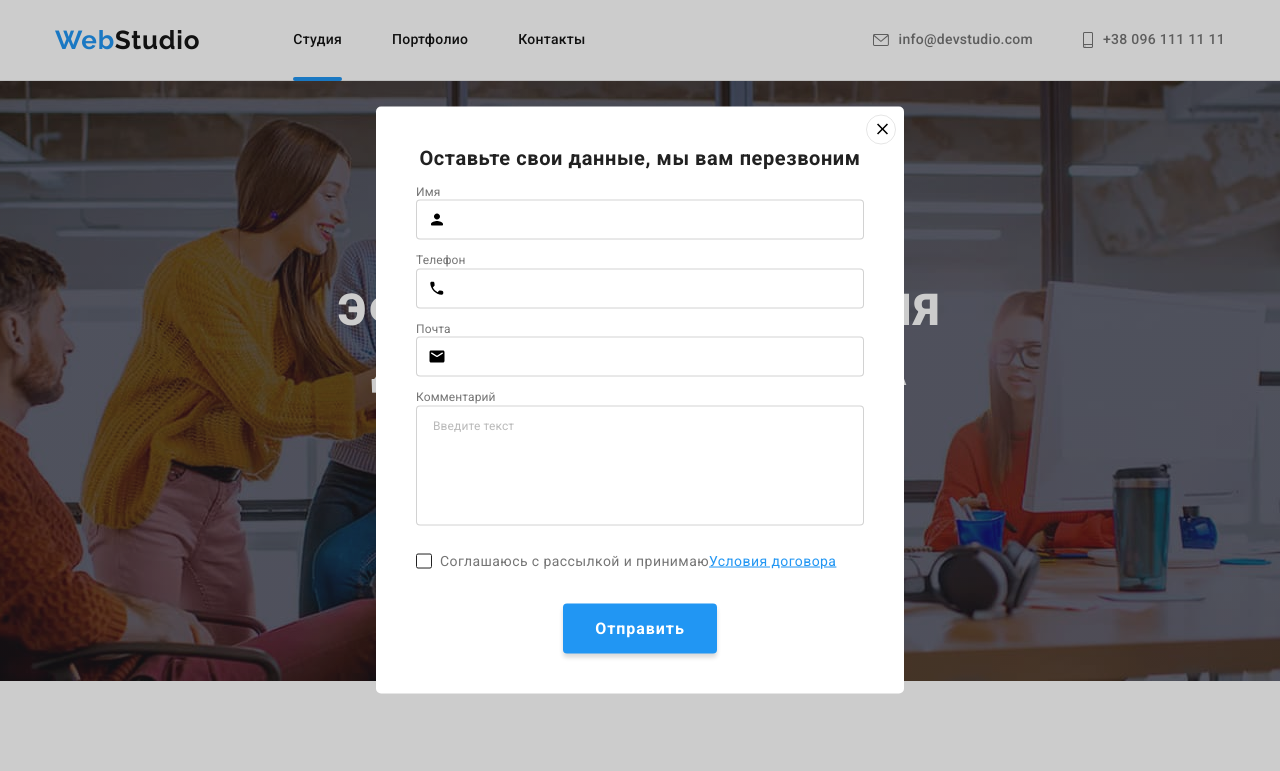
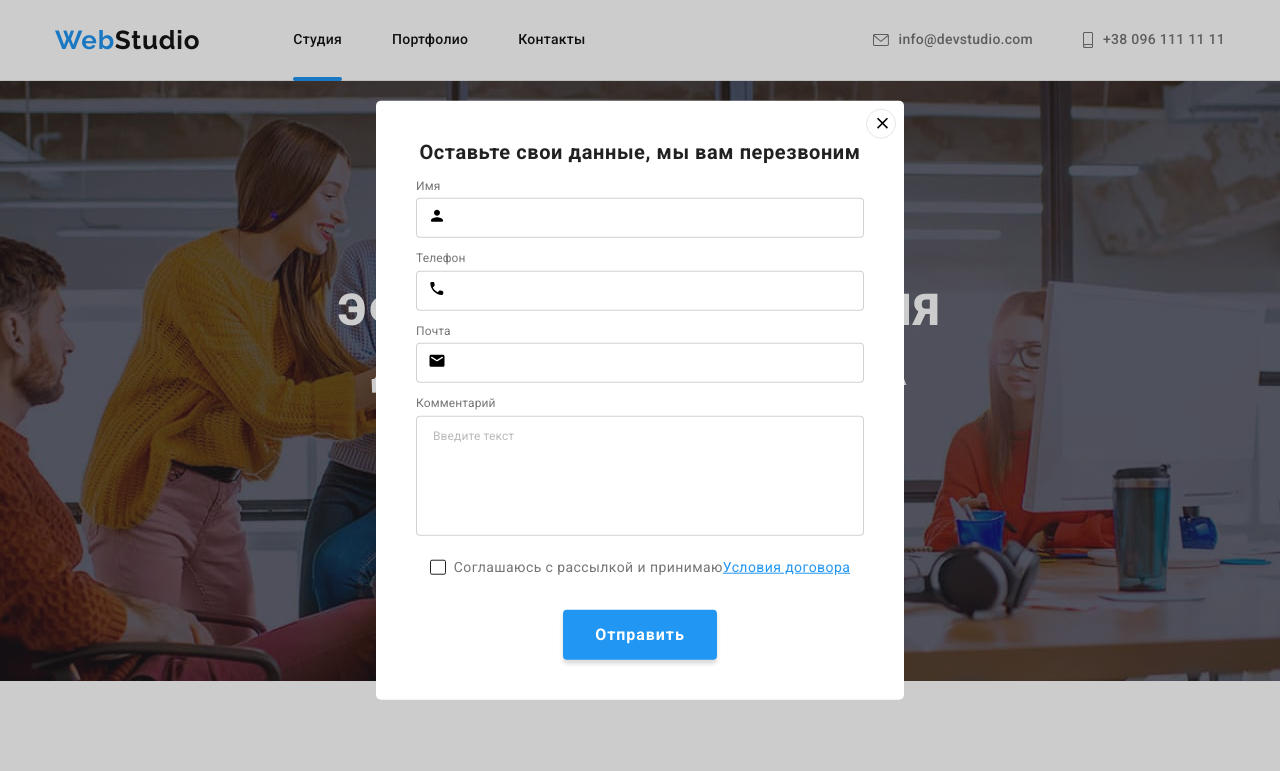
Before and after one commit to donvladon2310/goit-markup-hw-06, a plain HTML site: page index.html in a window 1280 px wide. Both pictures are taken after a click on the button "Заказать услугу". Shown: the top 771 px of the page. Drawn offline with nearby package versions, Linux system fonts and the light colour scheme.

Commit message:
hww6 finn

```diff
--- a/css/styles.css
+++ b/css/styles.css
@@ -448,6 +448,9 @@ background: #2F303A;
 padding-bottom: 60px;
 padding-top: 60px;
 }
+.footer-nav-soc{
+    flex-grow: 1;
+}
 .logo-footer {
 font-family: 'Raleway';
 font-style: normal;
@@ -572,7 +575,6 @@ margin-bottom: 20px;
 .footer-wrap{
     display: flex;
     align-items: center;
-
 }
 .footer-input{
     width: 358px;
@@ -783,7 +785,12 @@ overflow: auto;
     border-radius: 5px;
     padding: 40px;
 }
-
+.modal-field{
+    margin-bottom: 10px;
+}
+.modal-field-coment{
+    margin-bottom: 20px;
+}
 .modal-titel{
     font-weight: 700;
     font-size: 20px;
@@ -798,6 +805,7 @@ overflow: auto;
     height: 40px;
     border: 1px solid rgba(33, 33, 33, 0.2);
     border-radius: 4px;
+    margin-top: 4px;
     padding-left: 42px;
     outline: transparent;
     transition: border 250ms cubic-bezier(0.4, 0, 0.2, 1);
@@ -811,7 +819,7 @@ overflow: auto;
 }
 .input-wrap{
     position: relative;
-    margin-bottom: 10px;
+
    }
 
    .input-icon{
@@ -827,17 +835,17 @@ overflow: auto;
     line-height: 1.17;
     letter-spacing: 0.01em;
     color: var(--primary-grey-color);
-    margin-bottom: 4px;
 }
 
 .modal-coment{
+    display: block;
     width: 100%;
     height: 120px;
+    margin-top: 4px;
     border: 1px solid rgba(33, 33, 33, 0.2);
     border-radius: 4px;
     resize: none;
     padding: 12px 16px;
-    margin-bottom: 20px;
     outline: transparent;
     transition: border 250ms cubic-bezier(0.4, 0, 0.2, 1);
 }
@@ -900,6 +908,7 @@ overflow: auto;
    .check-text{
     display: flex;
     align-items: center;
+    justify-content: center;
     font-size: 14px;
     line-height: 1.71;
     letter-spacing: 0.03em;
--- a/index.html
+++ b/index.html
@@ -444,7 +444,7 @@
             </svg>
           </div>
          </div>
-         <div class="modal-field">
+         <div class="modal-field-coment">
           <label for="coment" class="label-name">Комментарий</label>
             <textarea name="coment" id="coment"
             placeholder="Введите текст"
@@ -457,7 +457,7 @@
          class="modal-checkbox visually-hidden"
          value="true"
          required>
-         <label for="polisy" class="check-text ">
+         <label for="polisy" class="check-text">
           <span>
             <svg class="check-icon" width="11" height="8">
               <use href="./img/symbol-defs-close-modal.svg#icon-vector"></use>
```
Also changed, not shown: portfolio.html (+3 -3 lines).
